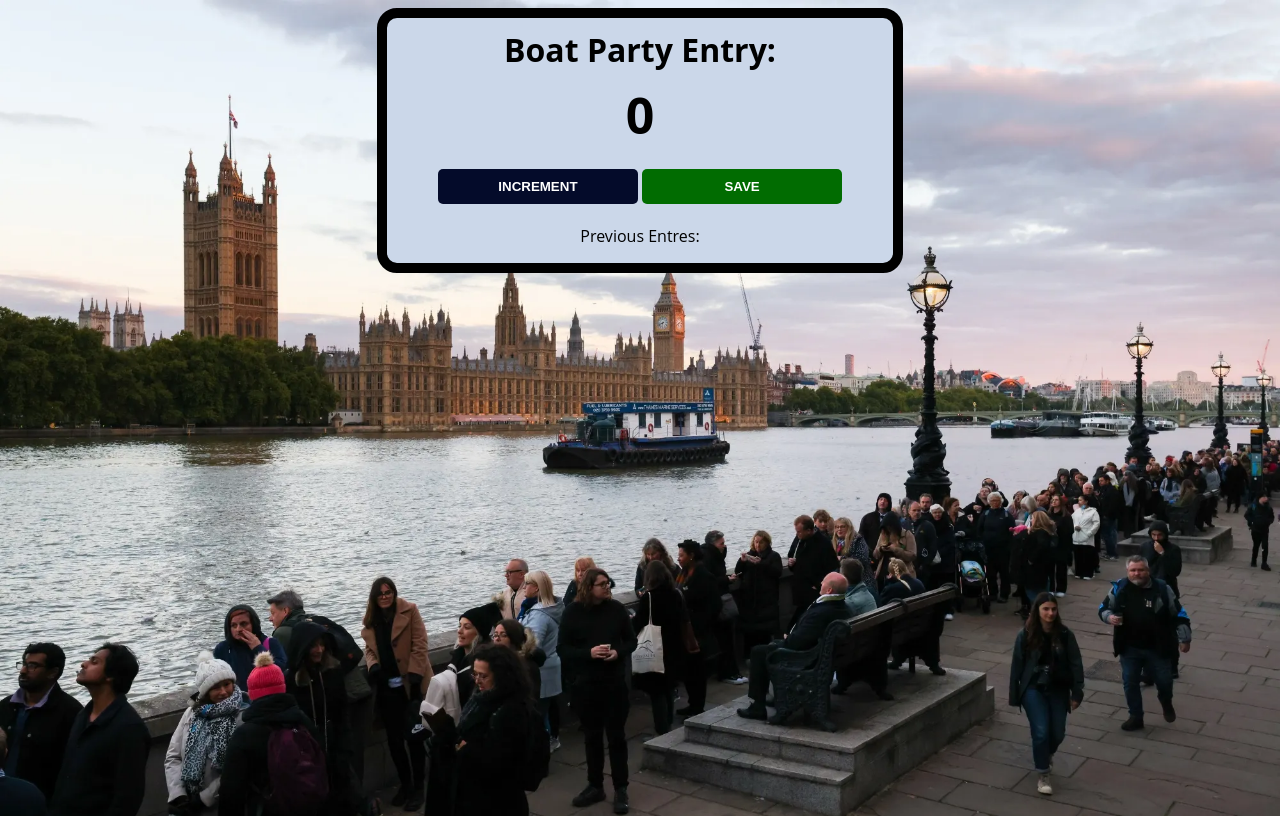
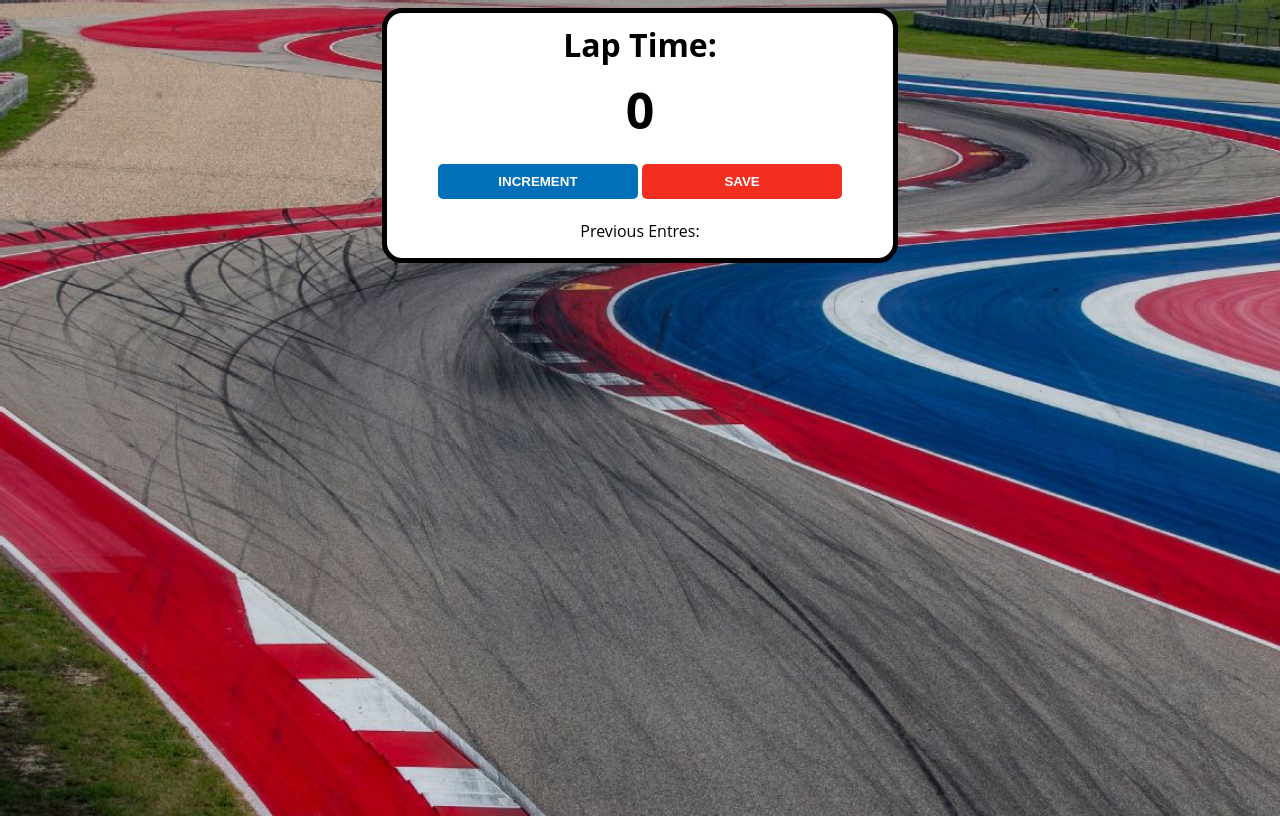
Before and after one commit to Gibson779/CountingPeople, a plain HTML site: page index.html in a window 1280 px wide. Drawn offline with Linux system fonts and the light colour scheme.

Commit message:
New Commit

```diff
--- a/index.css
+++ b/index.css
@@ -1,5 +1,5 @@
 body {
-    background-image: url("Queue.jpeg");
+    background-image: url("Race\ Track.jpg");
     background-size: cover;
     font-family: 'Open Sans', 'Helvetica Neue', sans-serif;
     text-align: center;
@@ -8,10 +8,10 @@ body {
 
 
 .container {
-    background: rgb(203, 215, 233);
+    background: white;
     max-width: 40%;
     margin: 0 auto;
-    border: 10px solid rgb(0, 0, 0);
+    border: 5px solid rgb(0, 0, 0);
     border-radius: 20px;
 
 }
@@ -40,8 +40,8 @@ button {
 }
 
 #increment-btn {
-    background: rgb(4, 11, 42);
+    background: rgb(1, 112, 185);
 }
 #save-btn {
-    background: rgb(1, 108, 1);
+    background: rgb(241, 46, 32);
 }
--- a/index.html
+++ b/index.html
@@ -5,7 +5,7 @@
     </head>
     <body>
         <div class = "container">
-        <h1>Boat Party Entry:</h1>
+        <h1>Lap Time:</h1>
         <h2 id="count-el">0</h2>
         <button id="increment-btn" onclick="increment()">INCREMENT</button>
         <button id="save-btn" onclick="save()">SAVE</button>
```
Also changed, not shown: Queue.jpeg (deleted), Race Track.jpg (added).
